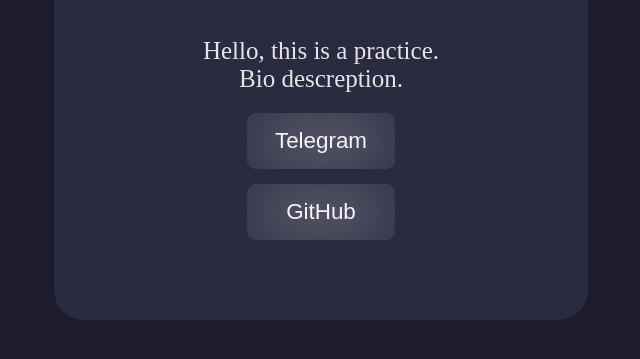
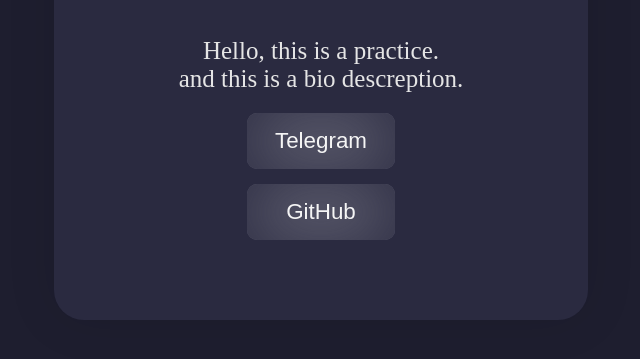
Before and after one commit to confusedone1/frontend-practices, a plain HTML site: page personal-card/personal-card1.html in a window 1280 px wide. Shown: the part 399-758 px from the top of the page, without its empty margins (319-959 px from the left). Drawn offline with Linux system fonts and the light colour scheme.

Commit message:
Update personal-card1.html

```diff
--- a/personal-card/personal-card1.html
+++ b/personal-card/personal-card1.html
@@ -11,7 +11,7 @@
     <img class="avatar" src="https://avatars.githubusercontent.com/u/283694441?v=4" alt="ConfusedOne">
     <h2 class="name">ConfusedOne1</h2>
     <p class="role">Beginner UI developer</p>
-    <p class="bio">Hello, this is a practice.<br>Bio descreption.</p>
+    <p class="bio">Hello, this is a practice.<br>and this is a bio descreption.</p>
 
     <div class="social-links">
       <a class="social-link" href="https://t.me/cnfusdmggt" target="_blank">Telegram</a>
```
